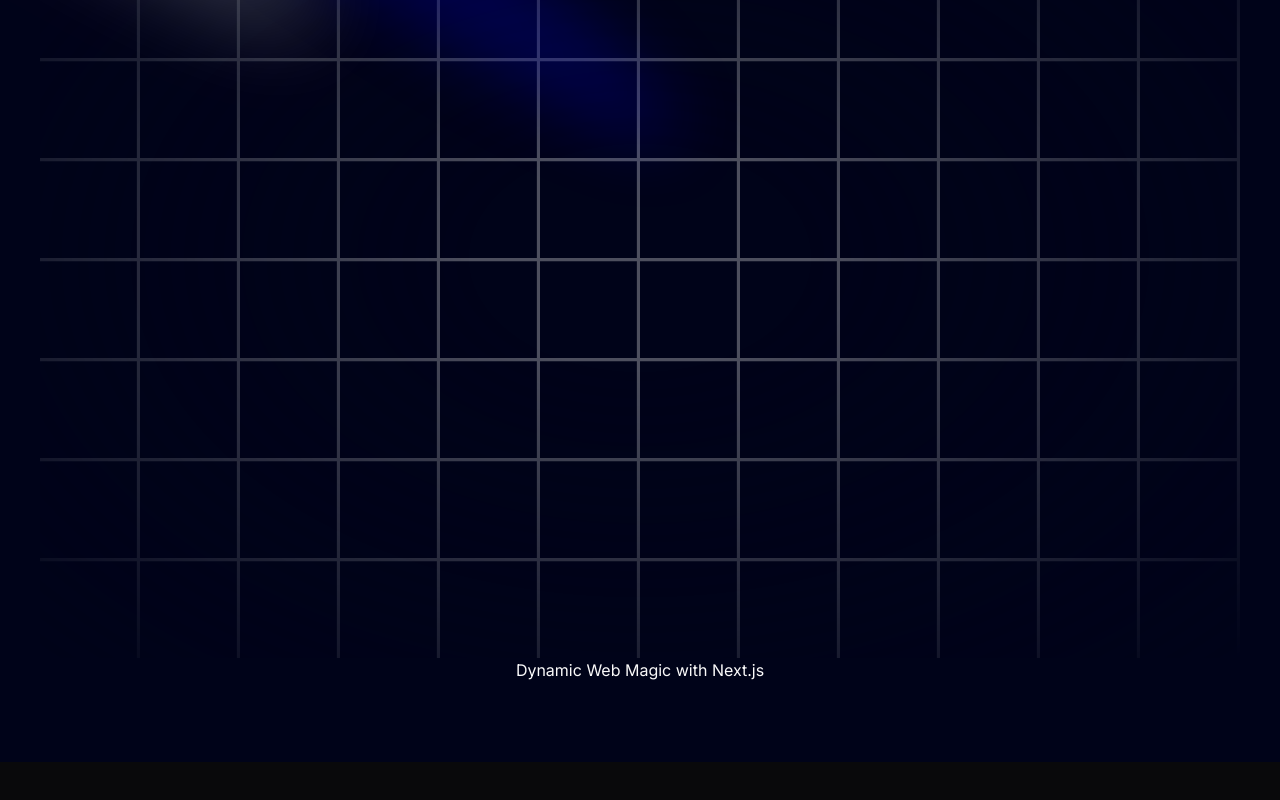
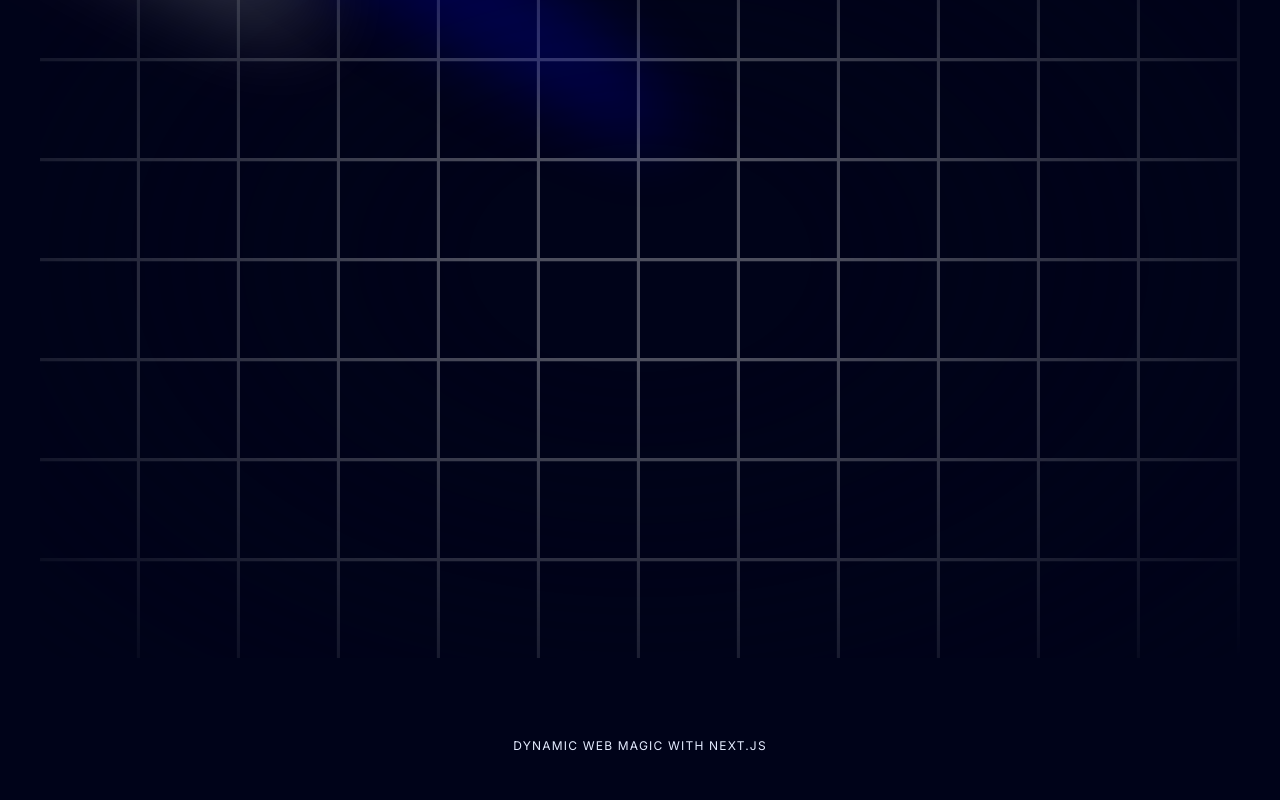
Before and after one commit to capmahin/Portfolio, a Next.js app: page / in a window 1280 px wide. Shown: the part 286-1086 px from the top of the page. Before the commit the page ends 1048 px from the top, so only its background shows below. Built offline with nearby package versions, Linux system fonts and the light colour scheme.

Commit message:
start from naw

```diff
--- a/components/Hero.tsx
+++ b/components/Hero.tsx
@@ -16,11 +16,12 @@ const Hero = () => {
       <div className="absolute pointer-events-none inset-0 flex items-center justify-center dark:bg-black-100 bg-white [mask-image:radial-gradient(ellipse_at_center,transparent_20%,black)]"/>
 
     </div>
-    <div className='flex justify-center '>
+    <div className='flex justify-center relative my-20 z-10'>
       <div className='max-w-[89vw]'>
-        <h1>
+        <h2 className='uppercase tracking-widest text-xs
+        text-center text-blue-100 max-w-80'>
           Dynamic Web Magic with Next.js
-        </h1>
+        </h2>
       </div>
     </div>
     </div>
```
